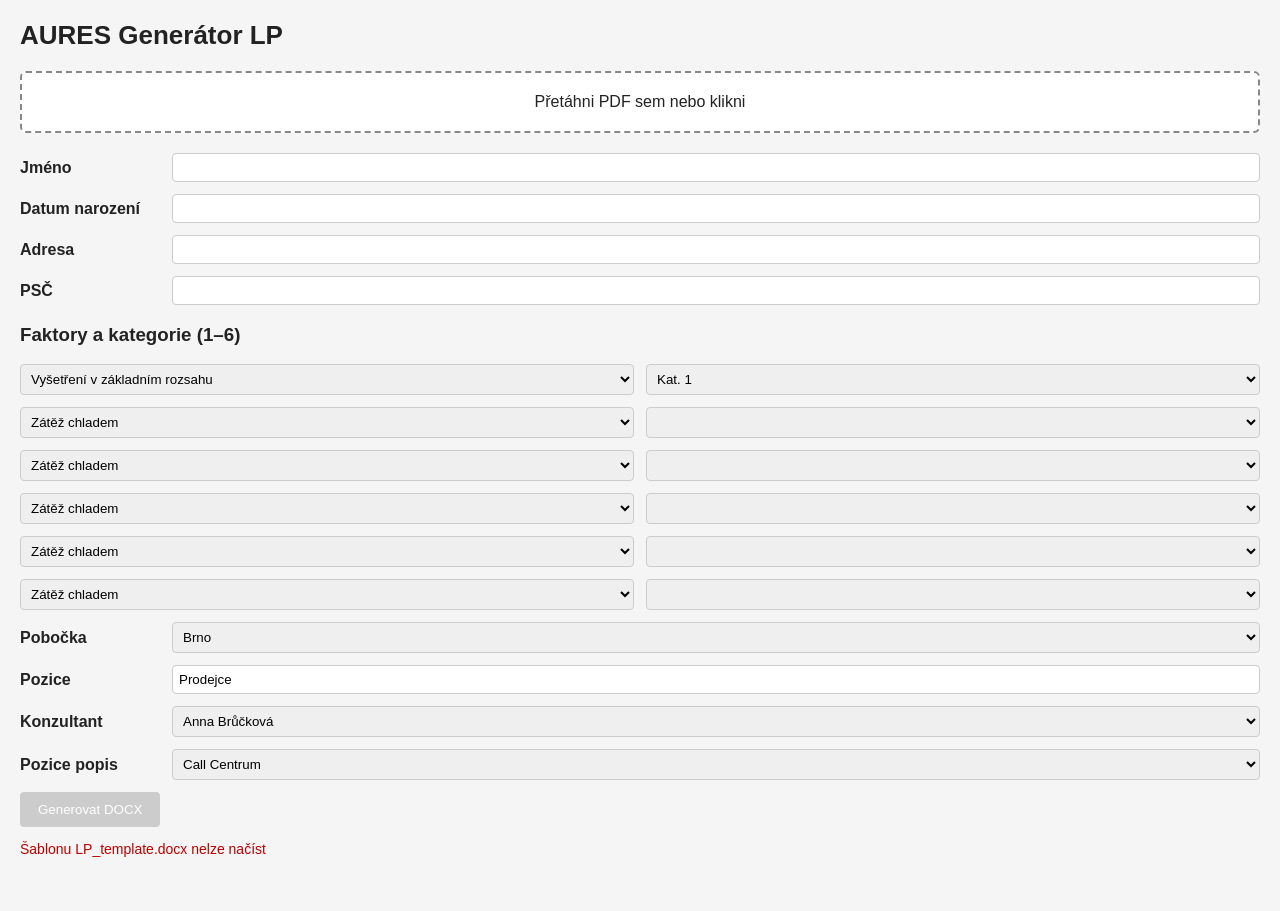
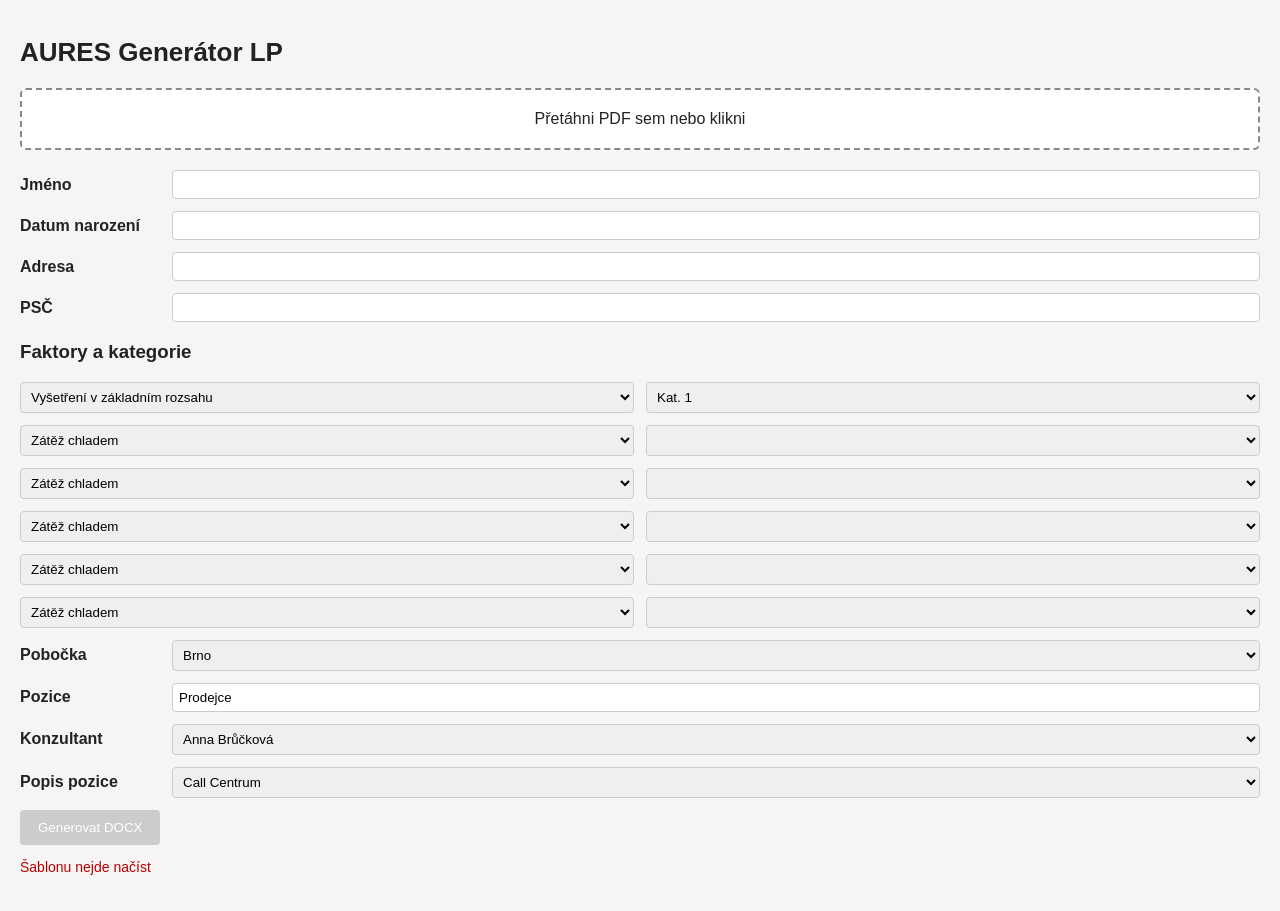
Before and after one commit to OndraDol/AURES-Generator-Web, a plain HTML site: page index.html in a window 1280 px wide. Drawn offline with nearby package versions, Linux system fonts and the light colour scheme; no server answers.

Commit message:
Update index.html

```diff
--- a/index.html
+++ b/index.html
@@ -4,10 +4,9 @@
   <meta charset="utf-8">
   <title>AURES Generátor LP</title>
   <meta name="viewport" content="width=device-width,initial-scale=1">
-  <link rel="icon" href="data:,">
   <style>
     body{font-family:Arial,Helvetica,sans-serif;background:#f5f5f5;margin:0;padding:20px;color:#222}
-    h1{font-size:26px;margin:0 0 20px}
+    h1{font-size:26px;margin-bottom:20px}
     .row{display:flex;gap:12px;margin-bottom:12px;align-items:center}
     label{width:140px;font-weight:600}
     input,select{flex:1;min-width:200px;padding:6px;border:1px solid #ccc;border-radius:4px}
@@ -17,7 +16,6 @@
     #dropZone.drag{border-color:#007ACC;background:#eef6ff}
     #status{margin-top:14px;font-size:14px;min-height:18px}
   </style>
-
   <script defer src="https://cdn.jsdelivr.net/npm/pizzip@3.1.1/dist/pizzip.min.js"></script>
   <script defer src="https://cdn.jsdelivr.net/npm/file-saver@2.0.5/dist/FileSaver.min.js"></script>
   <script defer src="https://cdn.jsdelivr.net/npm/pdfjs-dist@3.11.174/build/pdf.min.js"></script>
@@ -35,13 +33,13 @@
   <div class="row"><label>Adresa</label><input id="adresa"></div>
   <div class="row"><label>PSČ</label><input id="psc"></div>
 
-  <h3>Faktory a kategorie (1–6)</h3>
+  <h3>Faktory a kategorie</h3>
   <div id="factors"></div>
 
   <div class="row"><label>Pobočka</label><select id="pobocka"></select></div>
   <div class="row"><label>Pozice</label><input id="pozice" value="Prodejce"></div>
   <div class="row"><label>Konzultant</label><select id="konzultant"></select></div>
-  <div class="row"><label>Pozice popis</label><select id="pozice_popis"></select></div>
+  <div class="row"><label>Popis pozice</label><select id="pozice_popis"></select></div>
 
   <div class="row"><button id="genDocx" disabled>Generovat DOCX</button></div>
   <p id="status"></p>
@@ -81,14 +79,7 @@
       "Ondřej Dolejš"
     ];
     const POS_DESC = {
-      "Call Centrum":"Činnost s klienty po telefonu, práce na PC, administrativa. Dvousměnný provoz.",
-      "Manažer/Zástupce manažera":"Vedení týmu, administrativa, řízení služebního auta.",
-      "Prodejce":"Jednání s klienty, PC, řízení auta, částečně venku.",
-      "Nákupčí / Testovací technik":"Administrativa + testování vozů, řízení auta.",
-      "Výpomoc při přípravě vozů k prodeji":"Mytí a čištění vozů venku. Bez řízení auta.",
-      "Mechanik":"Údržba a opravy vozidel, chemikálie H314. Řízení auta.",
-      "Uklízečka":"Úklid areálu.","Stock kontrolor":"Kontrola vozového parku, převoz vozů v areálu.",
-      "Řidič do 7,5t/ Kurýr":"Přeprava zákazníků a vozidel.","Řidič nad 7,5t":"Přeprava vozů mezi pobočkami"
+      "Call Centrum":"Činnost s klienty po telefonu...","Manažer/Zástupce manažera":"Vedení týmu...","Prodejce":"Jednání s klienty...","Nákupčí / Testovací technik":"Administrativa + testování vozů...","Výpomoc při přípravě vozů k prodeji":"Mytí a čištění...","Mechanik":"Údržba a opravy...","Uklízečka":"Úklid areálu.","Stock kontrolor":"Kontrola vozového parku...","Řidič do 7,5t/ Kurýr":"Přeprava...","Řidič nad 7,5t":"Přeprava vozů..."
     };
 
     const fill = (sel, arr) => {
@@ -103,52 +94,48 @@
       const row = document.createElement('div');
       row.className = 'row';
       const sf = document.createElement('select');
-      sf.id = 'faktor' + i;
       const sk = document.createElement('select');
-      sk.id = 'kategorie' + i;
+      sf.id = 'faktor'+i;
+      sk.id = 'kategorie'+i;
       fill(sf, FACTOR);
       fill(sk, CAT);
-      if (i === 1) {
-        sf.value = "Vyšetření v základním rozsahu";
-        sk.value = "Kat. 1";
-      }
+      if (i===1){ sf.value="Vyšetření v základním rozsahu"; sk.value="Kat. 1"; }
       row.append(sf, sk);
       $('factors').append(row);
     }
 
     const dz = $('dropZone'), fi = $('fileInput');
-    dz.addEventListener('click', () => fi.click());
-    ['dragenter','dragover'].forEach(ev =>
-      dz.addEventListener(ev, e => { e.preventDefault(); dz.classList.add('drag'); })
+    dz.addEventListener('click', ()=> fi.click());
+    ['dragenter','dragover'].forEach(ev=>
+      dz.addEventListener(ev,e=>{ e.preventDefault(); dz.classList.add('drag'); })
     );
-    ['dragleave','drop'].forEach(ev =>
-      dz.addEventListener(ev, () => dz.classList.remove('drag'))
+    ['dragleave','drop'].forEach(ev=>
+      dz.addEventListener(ev,()=>dz.classList.remove('drag'))
     );
-    dz.addEventListener('drop', e => {
+    dz.addEventListener('drop', e=>{
       e.preventDefault();
-      if (e.dataTransfer.files[0]) handlePDF(e.dataTransfer.files[0]);
+      if(e.dataTransfer.files[0]) handlePDF(e.dataTransfer.files[0]);
     });
-    fi.addEventListener('change', e => {
-      if (e.target.files[0]) handlePDF(e.target.files[0]);
+    fi.addEventListener('change', e=>{
+      if(e.target.files[0]) handlePDF(e.target.files[0]);
     });
 
-    async function handlePDF(file) {
+    async function handlePDF(file){
       msg('Čtu PDF…');
       $('genDocx').disabled = true;
       try {
         const data = new Uint8Array(await file.arrayBuffer());
-        const pdf = await pdfjsLib.getDocument({ data }).promise;
+        const pdf = await pdfjsLib.getDocument({data}).promise;
         const page = await pdf.getPage(1);
-        const ann = await page.getAnnotations({ intent:'display' });
-        const get = name => ann.find(a => a.fieldName?.trim() === name)?.fieldValue || '';
+        const ann = await page.getAnnotations({intent:'display'});
+        const get = name=> ann.find(a=>a.fieldName?.trim()===name)?.fieldValue||'';
         $('jmeno').value = get('jmeno');
         $('narozeni').value = (get('narozeni')||'').split('/')[0].trim();
-        $('adresa').value = [get('trvale-bydliste-ulice'), get('trvale-bydliste-mesto')]
-                              .filter(Boolean).join(', ');
+        $('adresa').value = [get('trvale-bydliste-ulice'),get('trvale-bydliste-mesto')].filter(Boolean).join(', ');
         $('psc').value = get('trvale-bydliste-psc');
         msg('PDF načteno');
         $('genDocx').disabled = false;
-      } catch (e) {
+      } catch(e){
         console.error(e);
         msg('Chyba při čtení PDF', true);
       }
@@ -156,20 +143,21 @@
 
     let tplBuf = null;
     fetch('LP_template.docx')
-      .then(r => r.ok ? r.arrayBuffer() : Promise.reject())
-      .then(b => { tplBuf = b; msg('Šablona načtena'); })
-      .catch(() => msg('Šablonu LP_template.docx nelze načíst', true));
+      .then(r=> r.ok? r.arrayBuffer(): Promise.reject())
+      .then(b=>{ tplBuf=b; msg('Šablona načtena'); })
+      .catch(()=> msg('Šablonu nejde načíst', true));
 
-    const esc = s => s.replace(/&/g,'&amp;')
-                     .replace(/</g,'&lt;')
-                     .replace(/>/g,'&gt;')
-                     .replace(/"/g,'&quot;');
+    const esc = s=>s.replace(/&/g,'&amp;').replace(/</g,'&lt;').replace(/>/g,'&gt;').replace(/"/g,'&quot;');
 
-    $('genDocx').addEventListener('click', () => {
-      if (!tplBuf) { alert('Nejdřív načti šablonu'); return; }
+    $('genDocx').addEventListener('click',()=>{
+      if(!tplBuf){ alert('Nejdřív načti šablonu'); return; }
       msg('Generuji…');
       const zip = new PizZip(new Uint8Array(tplBuf));
       let xml = zip.file('word/document.xml').asText();
+
+      // sjednotit runy, aby placeholder byl v jednom kuse
+      xml = xml.replace(/<\/w:r>\s*<w:r[^>]*>/g, '');
+
       const ctx = {
         jmeno:$('jmeno').value,
         narozeni:$('narozeni').value,
@@ -182,20 +170,16 @@
         popis_pozice:POS_DESC[$('pozice_popis').value]||'',
         datum:new Date().toLocaleDateString('cs-CZ')
       };
-      Object.entries(ctx).forEach(([k,v]) => {
-        const re = new RegExp('\\{\\{\\s*'+k+'\\s*\\}\\}', 'g');
-        xml = xml.replace(re, esc(v));
+      Object.entries(ctx).forEach(([k,v])=>{
+        xml = xml.replace(new RegExp('\\{\\{\\s*'+k+'\\s*\\}\\}','g'), esc(v));
       });
-      for (let i = 1; i <= 6; i++) {
-        const fk = 'faktor'+i, kk = 'kategorie'+i;
-        xml = xml.replace(new RegExp('\\{\\{\\s*'+fk+'\\s*\\}\\}','g'), esc($(fk).value));
-        xml = xml.replace(new RegExp('\\{\\{\\s*'+kk+'\\s*\\}\\}','g'), esc($(kk).value));
+      for(let i=1;i<=6;i++){
+        xml = xml.replace(new RegExp(`\\{\\{\\s*faktor${i}\\s*\\}\\}`,'g'), esc($('faktor'+i).value));
+        xml = xml.replace(new RegExp(`\\{\\{\\s*kategorie${i}\\s*\\}\\}`,'g'), esc($('kategorie'+i).value));
       }
+
       zip.file('word/document.xml', xml);
-      const blob = zip.generate({
-        type:'blob',
-        mimeType:'application/vnd.openxmlformats-officedocument.wordprocessingml.document'
-      });
+      const blob = zip.generate({type:'blob',mimeType:'application/vnd.openxmlformats-officedocument.wordprocessingml.document'});
       saveAs(blob, `LP_${(ctx.jmeno.split(' ').pop()||'posudek')}.docx`);
       msg('Hotovo – soubor stažen');
     });
```
